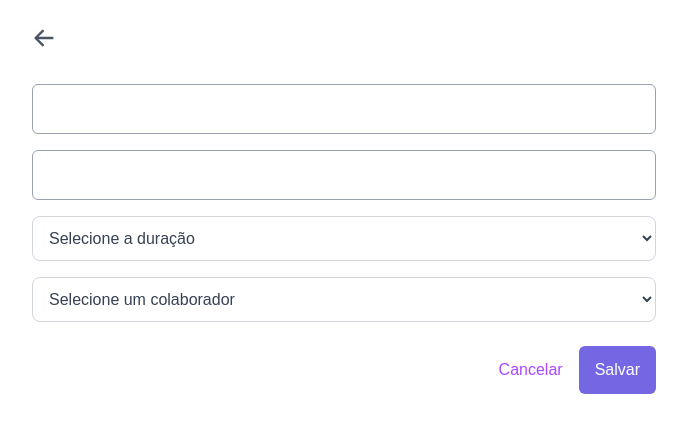
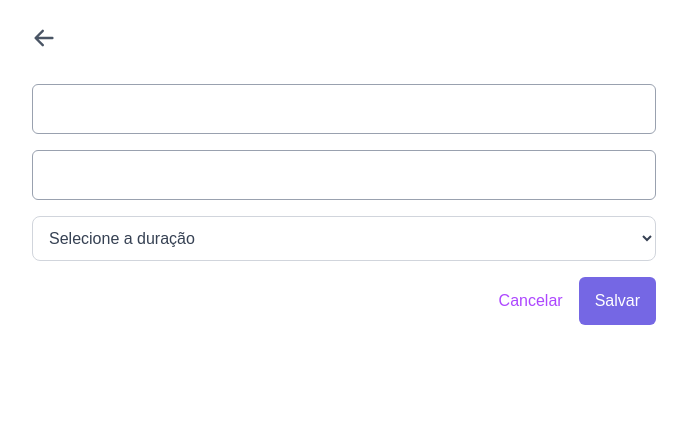
Before and after one commit to wellitonaraujo/cliqagenda, a Next.js app: page /new-service in a window 1280 px wide. Shown: the top 432 px of the page, without its empty margins (296-983 px from the left). Built offline with nearby package versions, Linux system fonts and the light colour scheme.

Commit message:
feat: ajustes na criacao de servico

```diff
--- a/src/app/(private)/(no-sidebar)/new-service/page.tsx
+++ b/src/app/(private)/(no-sidebar)/new-service/page.tsx
@@ -4,7 +4,6 @@ import { useState } from 'react';
 import { useRouter } from 'next/navigation';
 import Input from '@/componentes/Input';
 import Button from '@/componentes/Button';
-import { useCollaborators } from '@/context/CollaboratorContext';
 import { useServices } from '@/context/ServiceContext';
 import { v4 as uuidv4 } from 'uuid';
 import { HiArrowLeft } from 'react-icons/hi';
@@ -13,18 +12,16 @@ import { generateDurations } from '../../../../../utils/generateDurations';
 
 export default function NewService() {
   const router = useRouter();
-  const { collaborators } = useCollaborators();
   const { addService } = useServices();
 
   const [name, setName] = useState('');
   const [price, setPrice] = useState('');
   const [duration, setDuration] = useState('');
-  const [collaboratorId, setCollaboratorId] = useState('');
 
   const durations = generateDurations();
 
   const handleSave = () => {
-    if (!name || !price || !duration || !collaboratorId) {
+    if (!name || !price || !duration) {
       alert('Preencha todos os campos');
       return;
     }
@@ -34,7 +31,6 @@ export default function NewService() {
       name,
       price,
       duration,
-      collaboratorId,
     });
 
     router.push('/services');
@@ -85,19 +81,6 @@ export default function NewService() {
           </select>
         </div>
 
-        <div className="mb-6">
-          <select
-            value={collaboratorId}
-            onChange={(e) => setCollaboratorId(e.target.value)}
-            className="w-full p-3 border border-gray-300 rounded-lg bg-white text-gray-700"
-          >
-            <option value="">Selecione um colaborador</option>
-            {collaborators.map((c, index) => (
-              <option key={c.id ?? index} value={c.id}>{c.name}</option>
-            ))}
-          </select>
-        </div>
-
         <div className="flex justify-end gap-4 mt-auto mb-20">
           <button
             onClick={() => router.back()}
--- a/src/context/ServiceContext.tsx
+++ b/src/context/ServiceContext.tsx
@@ -7,7 +7,6 @@ type Service = {
   name: string;
   price: string;
   duration: string;
-  collaboratorId: string;
 };
 
 type ServiceContextType = {
```
